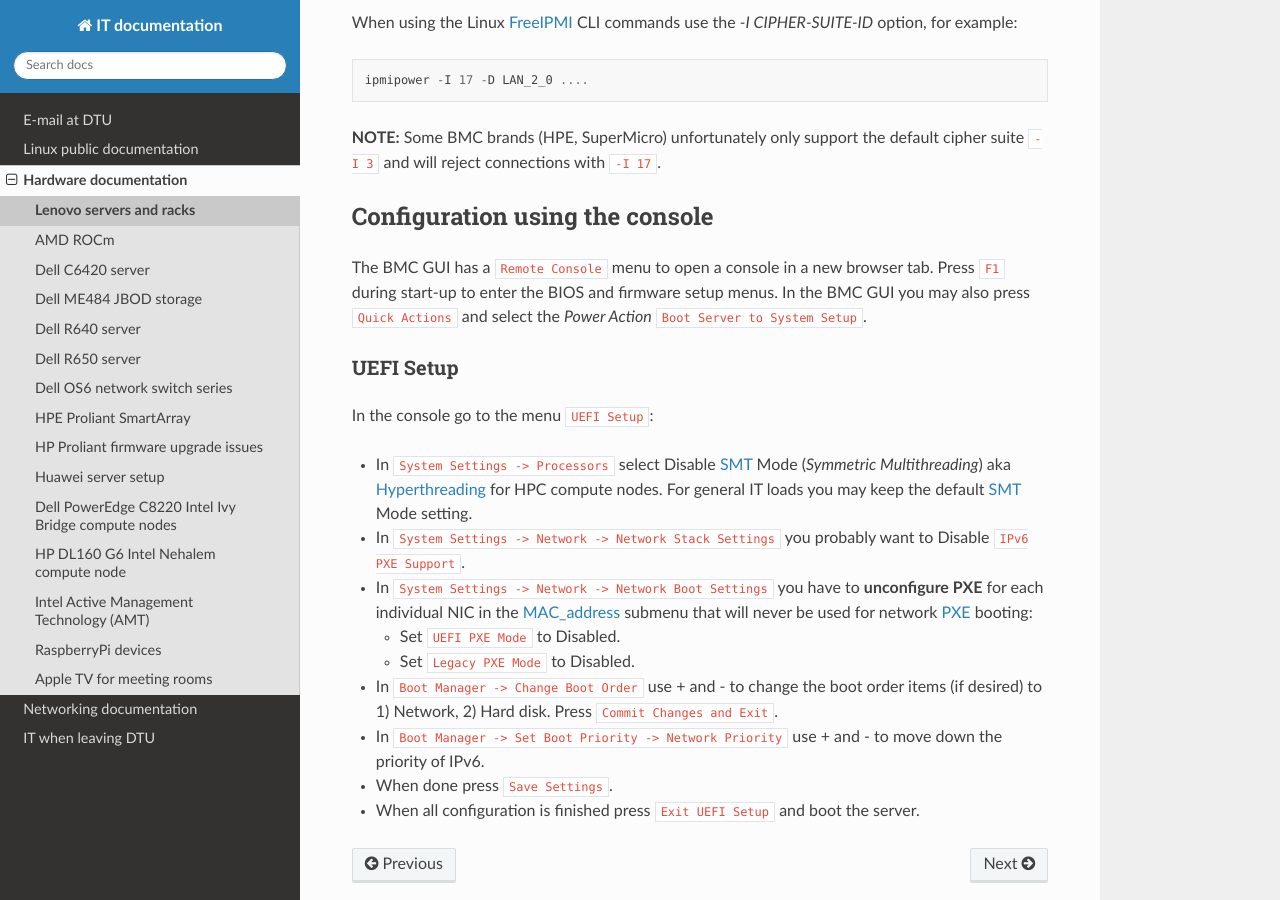
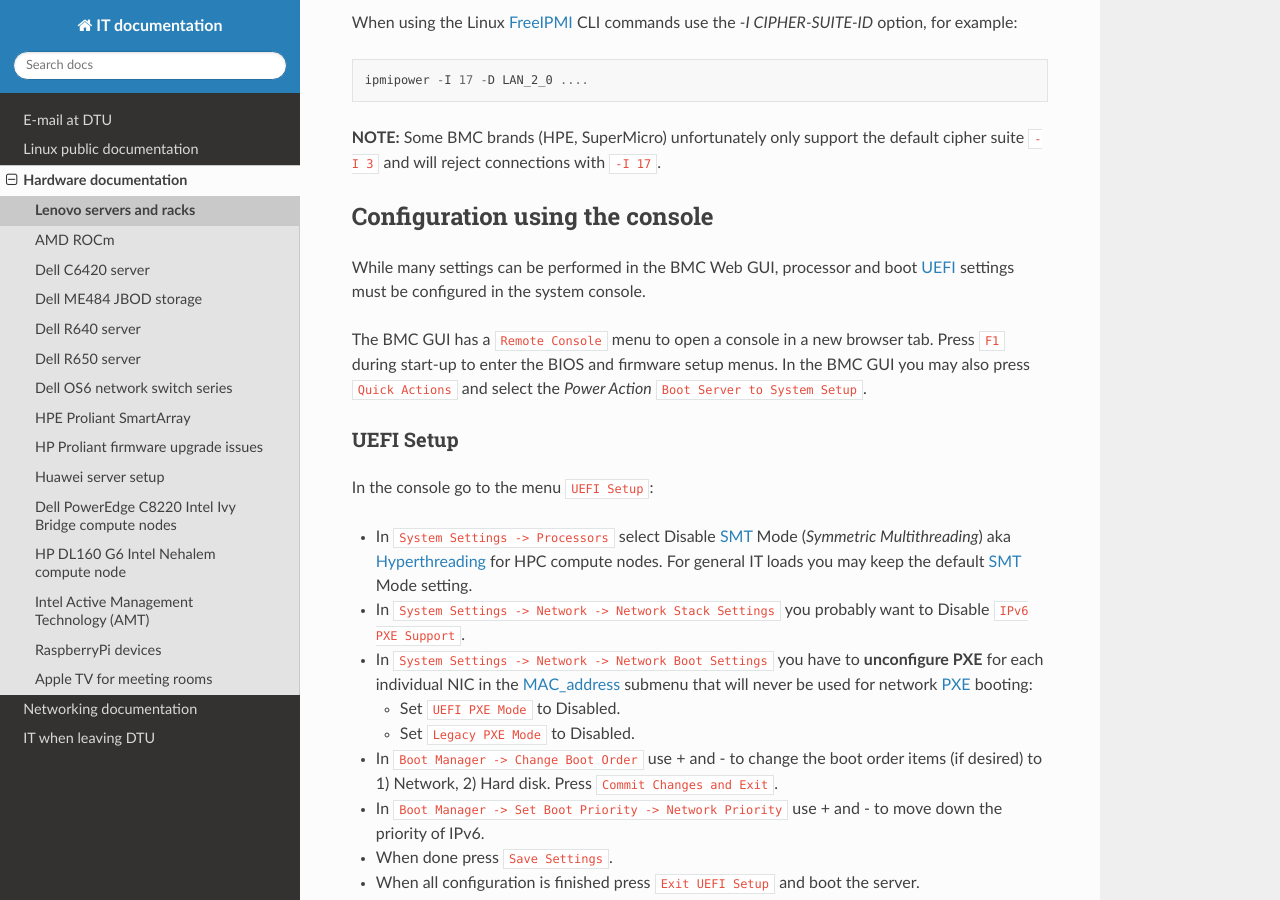
Before and after one commit to OleHolmNielsen/ITwiki, a Sphinx documentation site: the page built from docs/Lenovo_BIOS_settings.rst, in a window 1280 px wide and 900 px high, scrolled down 3508 px. Built offline with Sphinx 7.4.7 and the Read the Docs theme 3.1.0, drawn with Linux system fonts in a browser that asks for light colours.

Commit message:
Configuration using the console

```diff
--- a/docs/Lenovo_BIOS_settings.rst
+++ b/docs/Lenovo_BIOS_settings.rst
@@ -173,6 +173,9 @@ When using the Linux FreeIPMI_ CLI commands use the `-I CIPHER-SUITE-ID` option,
 Configuration using the console
 ==================================
 
+While many settings can be performed in the BMC Web GUI,
+processor and boot UEFI_ settings must be configured in the system console.
+
 The BMC GUI has a ``Remote Console`` menu to open a console in a new browser tab.
 Press ``F1`` during start-up to enter the BIOS and firmware setup menus.
 In the BMC GUI you may also press ``Quick Actions`` and select the *Power Action* ``Boot Server to System Setup``.
```
